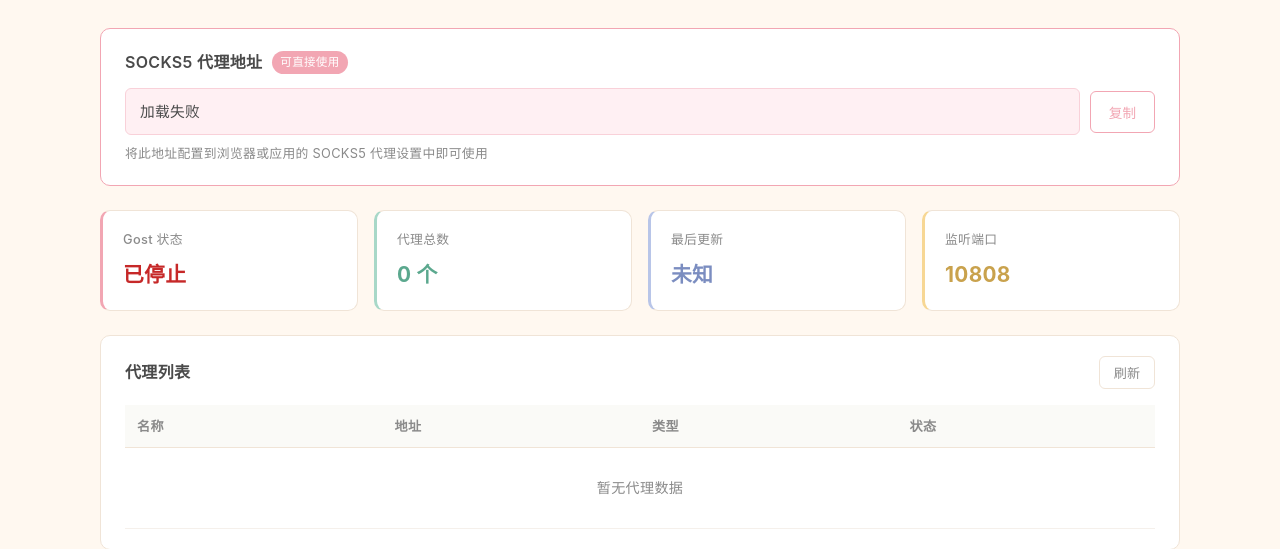
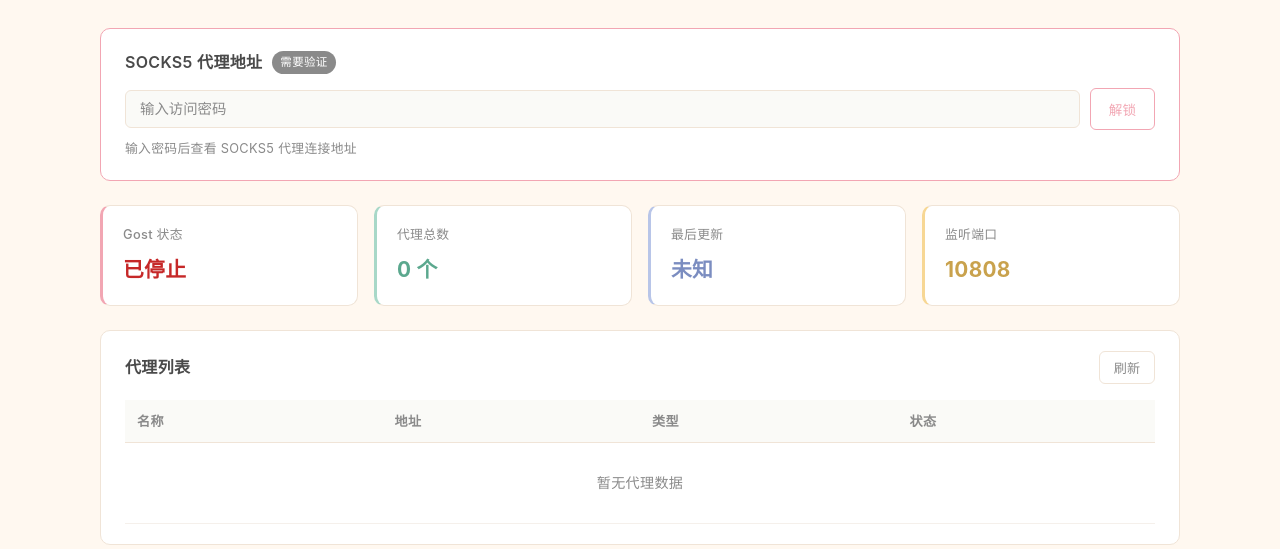
Before and after one commit to ruinny/gost-proxy, a Flask app: page / in a window 1280 px wide. Shown: the part 100-649 px from the top of the page. Run offline with Flask 3, Linux system fonts and the light colour scheme; data that the repository does not hold is empty; parts of the project's set-up code (start-up, migrations or seed data) failed here and were passed over.

Commit message:
feat: SOCKS5 地址密码保护 + 完善 README
- /api/socks5-address 新增 password 参数验证，密码错误返回 403
- 支持 PANEL_PASSWORD 环境变量配置密码，默认 qwert123
- 前端 SOCKS5 区域改为先输入密码解锁再展示地址
- README 全面重写：补充环境变量说明、API 接口文档、v2.1.0 更新日志

```diff
--- a/web/app.py
+++ b/web/app.py
@@ -13,6 +13,7 @@
 # 配置路径
 CONFIG_FILE = '/app/config/gost.yml'
 LOG_FILE = '/app/logs/update.log'
+PANEL_PASSWORD = os.environ.get('PANEL_PASSWORD', 'qwert123')
 
 def check_gost_running():
     """检查 Gost 进程是否运行"""
@@ -130,7 +131,11 @@
 
 @app.route('/api/socks5-address')
 def get_socks5_address():
-    """获取 SOCKS5 代理连接地址"""
+    """获取 SOCKS5 代理连接地址（需要密码验证）"""
+    password = request.args.get('password', '')
+    if password != PANEL_PASSWORD:
+        return jsonify({'error': '密码错误'}), 403
+
     config = load_gost_config()
     if not config or 'services' not in config:
         return jsonify({'error': '配置文件未找到'}), 404
--- a/web/static/script.js
+++ b/web/static/script.js
@@ -4,7 +4,6 @@
 // 页面加载完成后初始化
 document.addEventListener('DOMContentLoaded', function() {
     refreshData();
-    updateSocks5Address();
     setInterval(refreshData, REFRESH_INTERVAL);
 });
 
@@ -18,20 +17,42 @@
     updateRefreshTime();
 }
 
-// 获取并展示 SOCKS5 代理地址
-async function updateSocks5Address() {
+// 解锁 SOCKS5 地址（密码验证）
+async function unlockSocks5() {
+    const passwordInput = document.getElementById('panel-password');
+    const password = passwordInput.value.trim();
+    if (!password) {
+        passwordInput.focus();
+        return;
+    }
+
     try {
-        const response = await fetch('/api/socks5-address');
+        const response = await fetch('/api/socks5-address?password=' + encodeURIComponent(password));
         const data = await response.json();
-        const el = document.getElementById('socks5-address');
+
+        if (response.status === 403) {
+            showToast('密码错误，请重试');
+            passwordInput.value = '';
+            passwordInput.focus();
+            return;
+        }
+
         if (data.error) {
-            el.textContent = '暂无可用地址';
-        } else {
-            el.textContent = data.address;
+            showToast(data.error);
+            return;
         }
+
+        // 验证成功，切换显示
+        document.getElementById('socks5-address').textContent = data.address;
+        document.getElementById('socks5-auth').style.display = 'none';
+        document.getElementById('socks5-reveal').style.display = 'block';
+        const badge = document.getElementById('socks5-badge');
+        badge.textContent = '已解锁';
+        badge.classList.remove('badge-locked');
+        badge.classList.add('badge-unlocked');
     } catch (error) {
-        console.error('获取 SOCKS5 地址失败:', error);
-        document.getElementById('socks5-address').textContent = '加载失败';
+        console.error('验证失败:', error);
+        showToast('网络错误，请重试');
     }
 }
 
--- a/web/static/style.css
+++ b/web/static/style.css
@@ -126,6 +126,41 @@
 .socks5-hint {
     font-size: 0.8em;
     color: var(--text-secondary);
+}
+
+/* SOCKS5 密码输入 */
+.socks5-input {
+    flex: 1;
+    font-size: 0.9em;
+    padding: 10px 14px;
+    border: 1px solid var(--border);
+    border-radius: var(--radius-sm);
+    outline: none;
+    color: var(--text);
+    background: #FAFAF7;
+    transition: border-color 0.15s;
+}
+
+.socks5-input:focus {
+    border-color: var(--pink);
+}
+
+.socks5-input::placeholder {
+    color: var(--text-secondary);
+}
+
+.badge-locked {
+    background: var(--text-secondary);
+}
+
+.badge-unlocked {
+    background: var(--mint);
+}
+
+.socks5-auth-error {
+    color: #C62828;
+    font-size: 0.8em;
+    margin-top: 4px;
 }
 
 /* === 状态卡片 === */
--- a/web/templates/index.html
+++ b/web/templates/index.html
@@ -17,13 +17,24 @@
         <section class="socks5-section">
             <div class="socks5-header">
                 <h2>SOCKS5 代理地址</h2>
-                <span class="socks5-badge">可直接使用</span>
+                <span id="socks5-badge" class="socks5-badge badge-locked">需要验证</span>
             </div>
-            <div class="socks5-body">
-                <code id="socks5-address" class="socks5-address">加载中...</code>
-                <button id="copy-btn" class="btn-copy" onclick="copySocks5Address()">复制</button>
+            <!-- 密码输入状态 -->
+            <div id="socks5-auth" class="socks5-auth">
+                <div class="socks5-body">
+                    <input id="panel-password" type="password" class="socks5-input" placeholder="输入访问密码" onkeydown="if(event.key==='Enter')unlockSocks5()">
+                    <button class="btn-copy" onclick="unlockSocks5()">解锁</button>
+                </div>
+                <p class="socks5-hint">输入密码后查看 SOCKS5 代理连接地址</p>
             </div>
-            <p class="socks5-hint">将此地址配置到浏览器或应用的 SOCKS5 代理设置中即可使用</p>
+            <!-- 地址展示状态（默认隐藏） -->
+            <div id="socks5-reveal" class="socks5-reveal" style="display:none">
+                <div class="socks5-body">
+                    <code id="socks5-address" class="socks5-address">-</code>
+                    <button id="copy-btn" class="btn-copy" onclick="copySocks5Address()">复制</button>
+                </div>
+                <p class="socks5-hint">将此地址配置到浏览器或应用的 SOCKS5 代理设置中即可使用</p>
+            </div>
         </section>
 
         <!-- 系统状态卡片 -->
```
Also changed, not shown: README.md.
